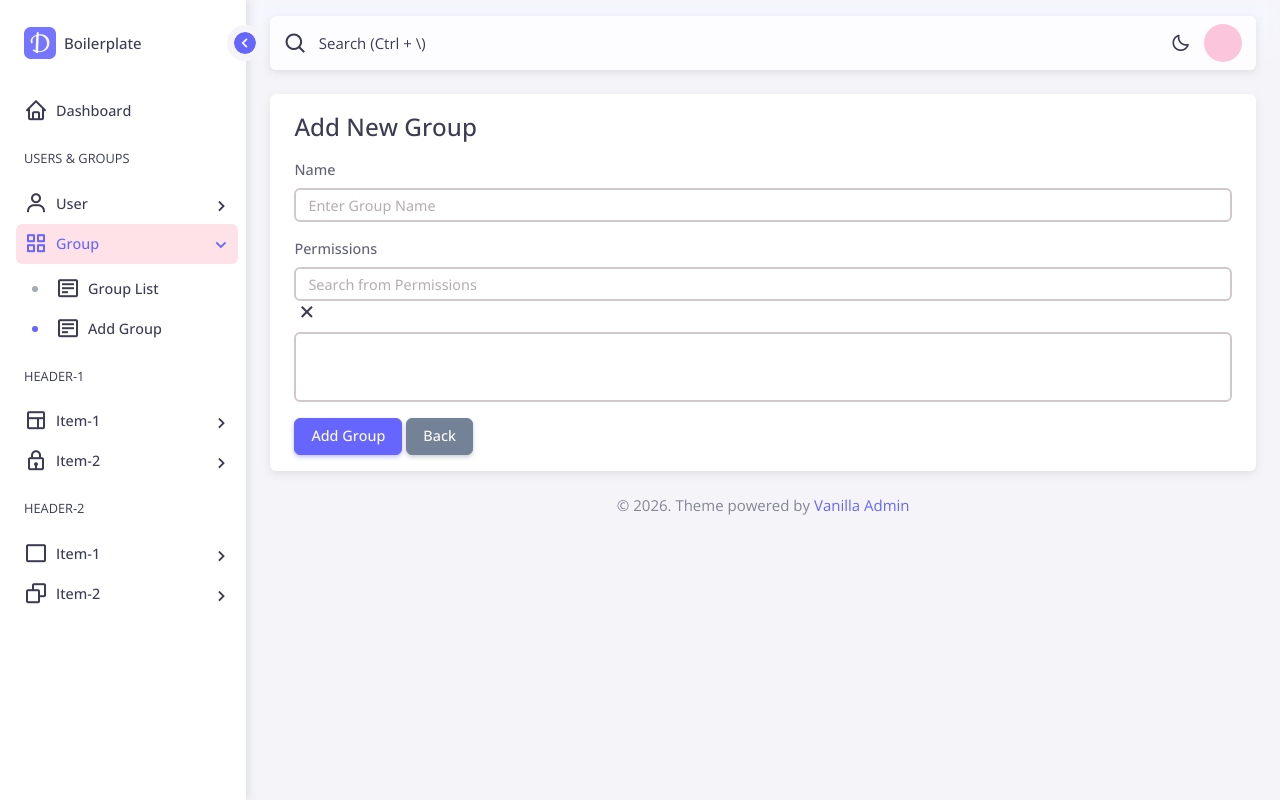
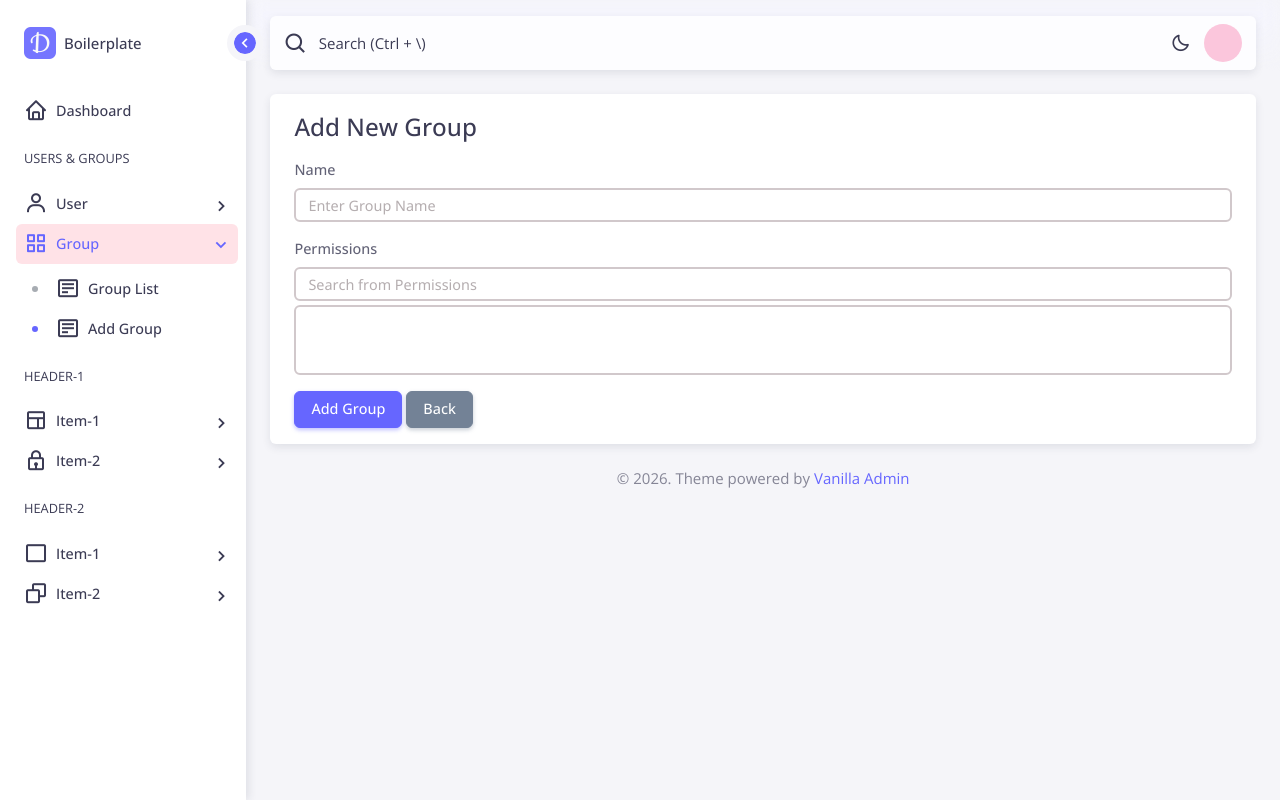
Before and after one commit to softsingh/django_boilerplate, a Django app: page /user/group/add in a window 1280 px wide. Run offline with Django 5.2, Linux system fonts and the light colour scheme; the visitor is signed in with stand-in values (Sample User, id 1).

Commit message:
ver_2.1.6: Search Field Bugfix

```diff
--- a/user/templates/user/group_add_edit.html
+++ b/user/templates/user/group_add_edit.html
@@ -26,13 +26,13 @@
             {# Permissions Checkboxes #}
             <div class="mb-4">
                <label class="form-label mb-2">Permissions</label>
-               <div class="search-close-wrapper mb-1">
+               <div class="search-field mb-1">
                   <input type="search"
                          placeholder="Search from Permissions"
-                         class="form-control search-input"
-                         id="seachFromPermissions">
-                  <i class="bx bx-x bx-sm search-closer cursor-pointer"
-                     onclick="onSearchClose()"></i>
+                         class="form-control search-field-input"
+                         id="seachFromPermissions"
+                         autocomplete="off">
+                  <i class="bx bx-x bx-sm search-field-clear"></i>
                </div>
                <div class="bordered-container scroll-y mb-4"
                     style="max-height: 200px;
```
